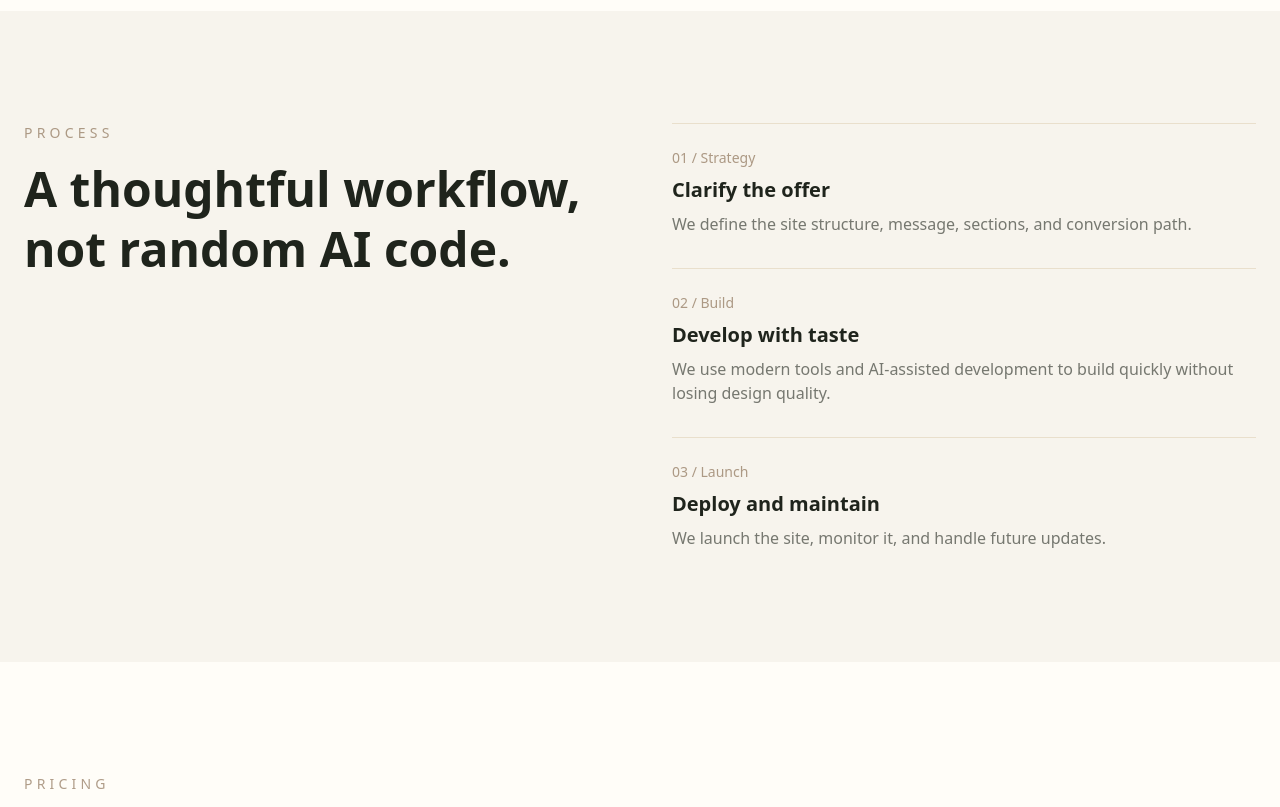
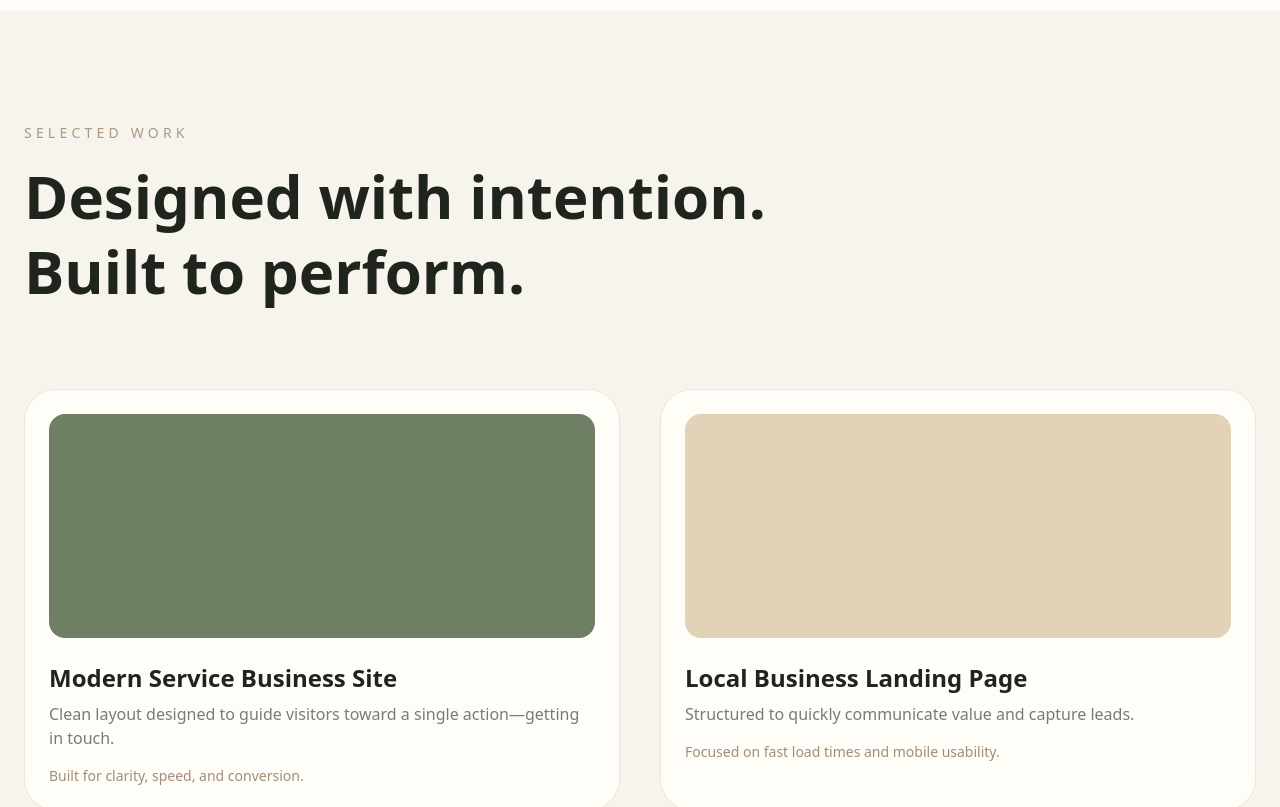
Before and after one commit to myusufabaig/Repository-name-birch-studio-site, a Next.js app: page / in a window 1280 px wide. Shown: the part 1800-2607 px from the top of the page. Built offline with nearby package versions, Linux system fonts and the light colour scheme.

Commit message:
Restore full page and add selected work

```diff
--- a/src/app/page.tsx
+++ b/src/app/page.tsx
@@ -10,6 +10,7 @@ export default function Home() {
 
           <div className="hidden md:flex gap-10 text-sm text-[#1F241C]/60">
             <a href="#services" className="hover:text-[#2F3D2C] transition">Services</a>
+            <a href="#work" className="hover:text-[#2F3D2C] transition">Work</a>
             <a href="#process" className="hover:text-[#2F3D2C] transition">Process</a>
             <a href="#pricing" className="hover:text-[#2F3D2C] transition">Pricing</a>
             <a href="#contact" className="hover:text-[#2F3D2C] transition">Contact</a>
@@ -129,8 +130,48 @@ export default function Home() {
         </div>
       </section>
 
+      {/* SELECTED WORK */}
+      <section id="work" className="py-28 px-6">
+        <div className="max-w-7xl mx-auto mb-20">
+          <p className="text-sm tracking-[0.3em] text-[#7A5C3E]/60 mb-4 uppercase">
+            Selected Work
+          </p>
+          <h2 className="text-4xl md:text-6xl font-semibold max-w-3xl leading-tight">
+            Designed with intention. Built to perform.
+          </h2>
+        </div>
+
+        <div className="grid md:grid-cols-2 gap-10 max-w-7xl mx-auto">
+          <div className="rounded-[2rem] bg-[#FFFDF8] border border-[#E2D2B8]/50 p-6 transition hover:shadow-xl hover:-translate-y-1">
+            <div className="h-56 rounded-2xl bg-[#6F7F63] mb-6"></div>
+            <h3 className="text-2xl font-semibold mb-2">
+              Modern Service Business Site
+            </h3>
+            <p className="text-[#1F241C]/60 mb-4">
+              Clean layout designed to guide visitors toward a single action—getting in touch.
+            </p>
+            <p className="text-sm text-[#7A5C3E]/70">
+              Built for clarity, speed, and conversion.
+            </p>
+          </div>
+
+          <div className="rounded-[2rem] bg-[#FFFDF8] border border-[#E2D2B8]/50 p-6 transition hover:shadow-xl hover:-translate-y-1">
+            <div className="h-56 rounded-2xl bg-[#E2D2B8] mb-6"></div>
+            <h3 className="text-2xl font-semibold mb-2">
+              Local Business Landing Page
+            </h3>
+            <p className="text-[#1F241C]/60 mb-4">
+              Structured to quickly communicate value and capture leads.
+            </p>
+            <p className="text-sm text-[#7A5C3E]/70">
+              Focused on fast load times and mobile usability.
+            </p>
+          </div>
+        </div>
+      </section>
+
       {/* PROCESS */}
-      <section id="process" className="py-28 px-6">
+      <section id="process" className="py-28 px-6 bg-[#FFFDF8]">
         <div className="max-w-7xl mx-auto grid md:grid-cols-2 gap-16">
           <div>
             <p className="text-sm tracking-[0.3em] text-[#7A5C3E]/60 mb-4 uppercase">
@@ -171,7 +212,7 @@ export default function Home() {
       </section>
 
       {/* PRICING */}
-      <section id="pricing" className="py-28 px-6 bg-[#FFFDF8]">
+      <section id="pricing" className="py-28 px-6">
         <div className="max-w-7xl mx-auto mb-20">
           <p className="text-sm tracking-[0.3em] text-[#7A5C3E]/60 mb-4 uppercase">
             Pricing
```
